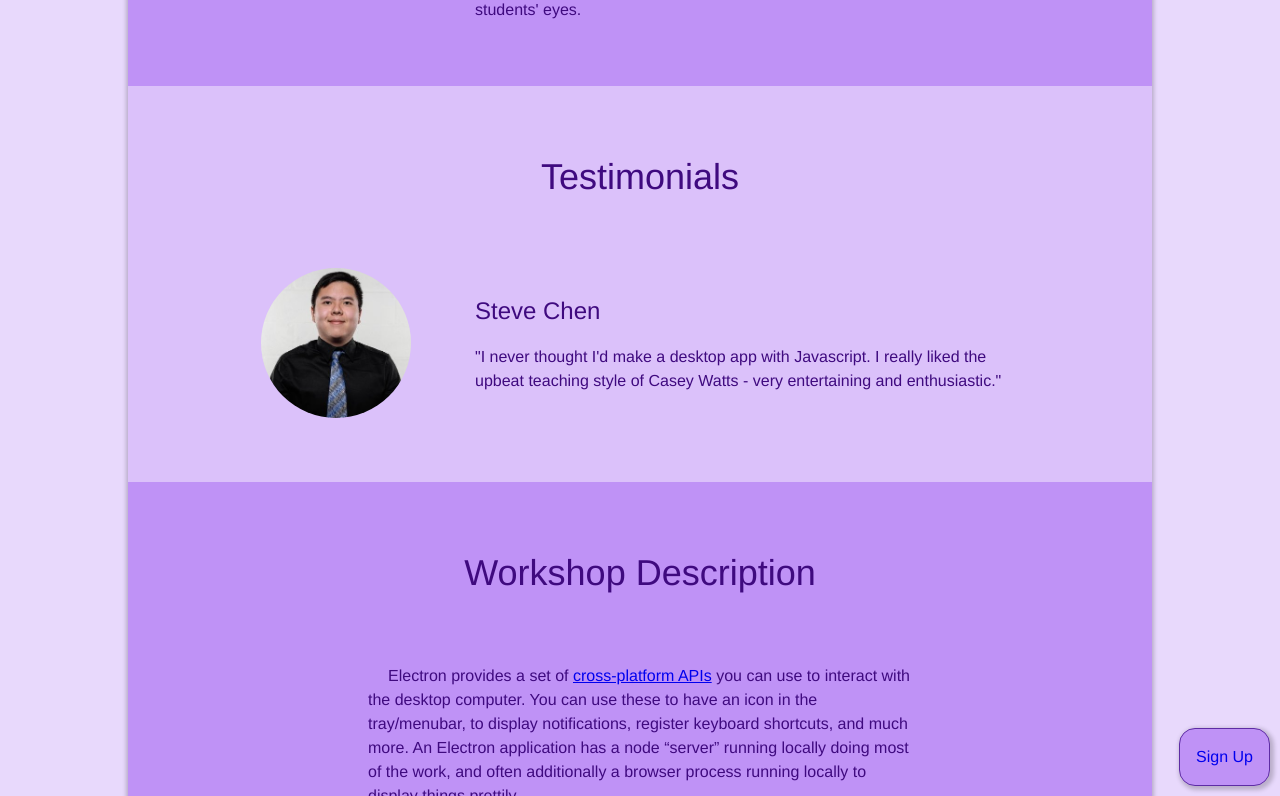
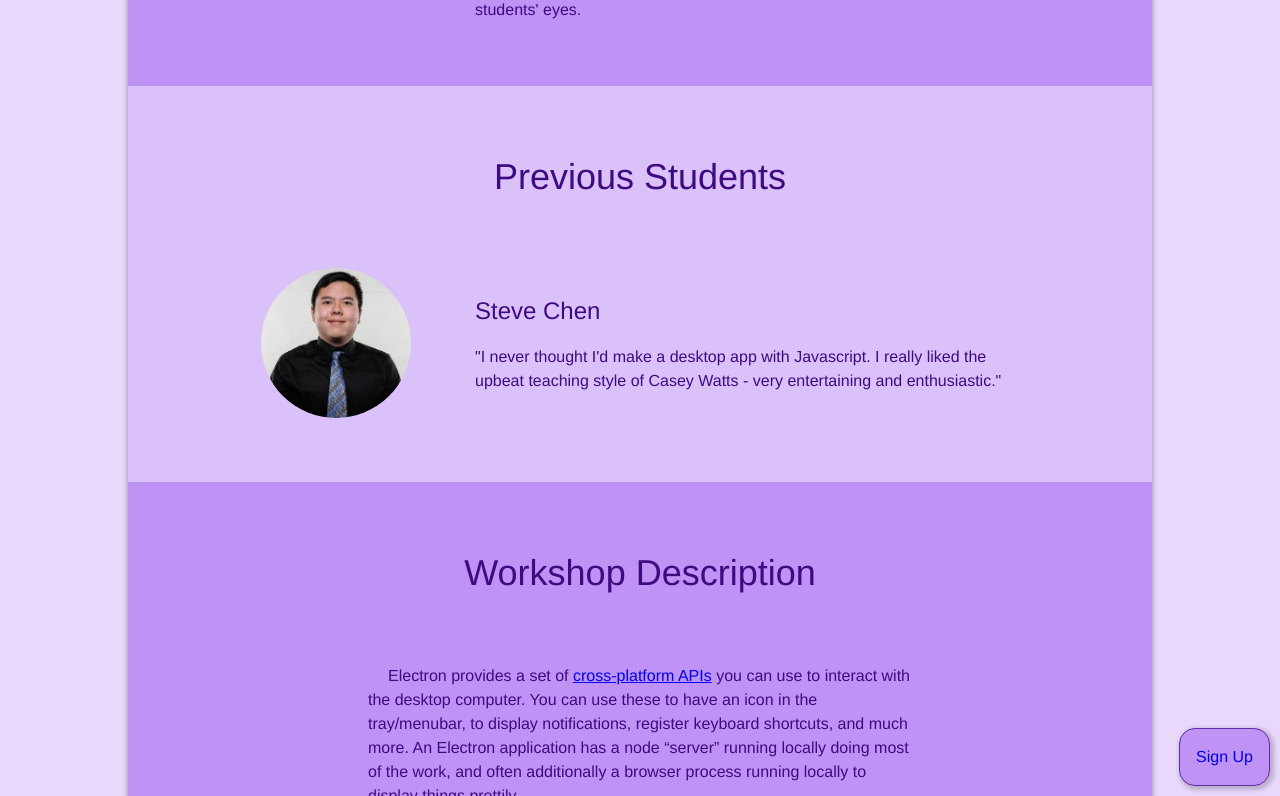
Before and after one commit to learnshinythings/learnshinythings.github.io, a Jekyll site: the page built from electron.md, in a window 1280 px wide and 900 px high, scrolled down 1618 px, cut to the strip 104-900 px from the top of the window. Built offline with Jekyll 4.4.1, drawn with Linux system fonts in a browser that asks for light colours; nearby versions of some CDN libraries.

Commit message:
rename Testimonials to Previous Students

```diff
--- a/electron.md
+++ b/electron.md
@@ -75,7 +75,7 @@ layout: general
 <div class="bg-purp-light pa5-ns tc flex items-center justify-center">
 <div class="dib tl" markdown="1">
 
-<div class="tc f2 mb5">Testimonials</div>
+<div class="tc f2 mb5">Previous Students</div>
 
 <div class="flex items-center justify-center mt4">
   <img src="/headshot-steve.jpg" class="headshot">
```
